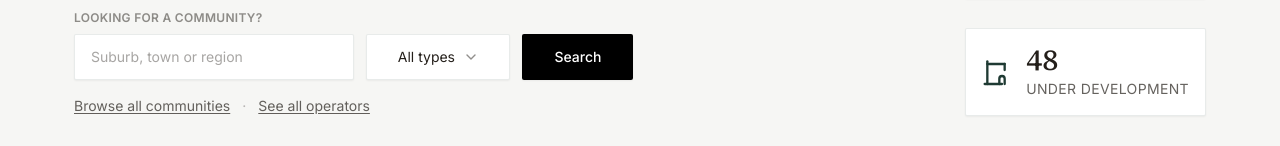
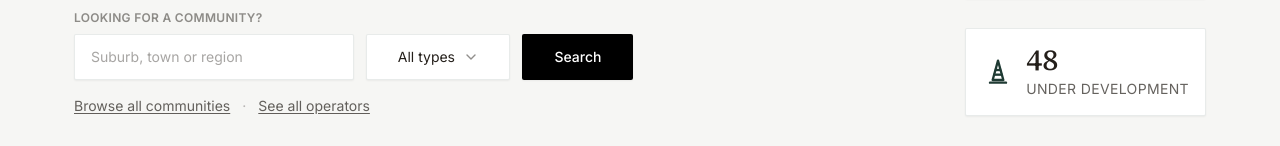
Before and after one commit to LandLeaseNow/landleasenow, a Next.js app: page / in a window 1280 px wide. Shown: the part 501-647 px from the top of the page. Built offline with nearby package versions, Linux system fonts and the light colour scheme.

Commit message:
Replace under-development crane icon with a traffic cone

```diff
--- a/components/HeroSection.tsx
+++ b/components/HeroSection.tsx
@@ -15,11 +15,10 @@ const ICONS = {
   ),
   underDevelopment: (
     <svg viewBox="0 0 24 24" fill="none" stroke="currentColor" strokeWidth={1.75} className="h-5 w-5 text-eucalypt">
-      <path d="M4 21V4" strokeLinecap="round" />
-      <path d="M4 6h13" strokeLinecap="round" strokeLinejoin="round" />
-      <path d="M17 6v4.5" strokeLinecap="round" />
-      <path d="M2 21h13" strokeLinecap="round" />
-      <path d="M13 21v-4a2 2 0 1 1 4 0v4" strokeLinecap="round" strokeLinejoin="round" />
+      <path d="M12 3.5 16 18H8L12 3.5Z" strokeLinejoin="round" />
+      <path d="M9.6 10.5h4.8" />
+      <path d="M8.6 14h6.8" />
+      <path d="M6 20h12" strokeLinecap="round" />
     </svg>
   ),
   communities: (
```
